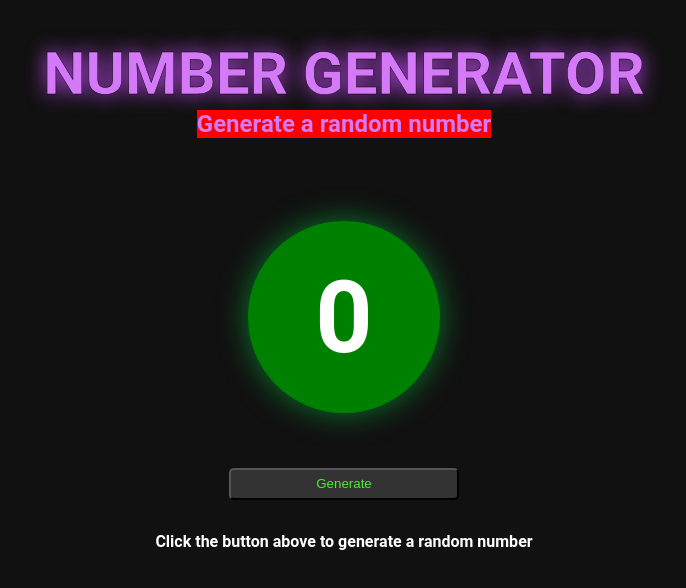
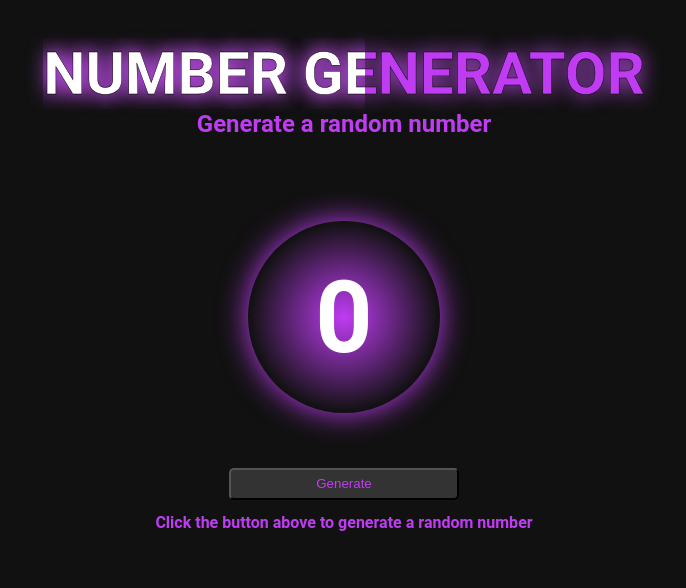
Before and after one commit to TylrPopcorn/Random-Number-Generator, a React (Vite) app: page / in a window 1280 px wide. Shown: the top 588 px of the page, without its empty margins (296-982 px from the left). Built offline with nearby package versions, Linux system fonts and the light colour scheme.

Commit message:
Styling selection

```diff
--- a/src/index.js
+++ b/src/index.js
@@ -9,11 +9,16 @@ import "./styles.css";
 
 //functions:
 import App from "./Components/App";
+//---------
+//vars:
+const TITLE = "NUMBER GENERATOR"; /*change title to whatever*/
 
 const root = ReactDOM.createRoot(document.getElementById("root"));
 root.render(
   <React.StrictMode>
-    <h1>NUMBER GENERATOR</h1>
+    <h1 className="title" data-text={TITLE}>
+      {TITLE}
+    </h1>
     <h2> Generate a random number </h2>
     <App />
   </React.StrictMode>
--- a/src/styles.css
+++ b/src/styles.css
@@ -2,8 +2,8 @@
 /* -- */
 :root {
   --width-s: 30%;
-  --text-stroke-color: rgb(196, 74, 245);
-  --main-text-color: rgb(212, 121, 248);
+  --text-stroke-color: rgb(188, 78, 231);
+  --main-text-color: rgb(191, 60, 243);
 }
 /* -- */
 /* -- */
@@ -41,7 +41,31 @@ body {
   }
 }
 
-#root h1 {
+/*CREDIT: https://www.youtube.com/watch?v=4PbgtyE0mGs*/
+#root .title::before {
+  content: attr(data-text);
+  position: absolute;
+  color: #ffffff;
+  width: 0%;
+  overflow: hidden;
+  white-space: nowrap;
+  /* border-right: 4px solid #fff; */
+  animation: animate 8s linear forwards 2s;
+}
+@keyframes animate {
+  0% {
+    width: 0%;
+  }
+  10% {
+    width: 0%;
+  }
+  70%,
+  100% {
+    width: 45%;
+  }
+}
+
+#root .title {
   font-size: 60px;
   margin-top: 3%;
   font-weight: bold;
@@ -52,7 +76,7 @@ body {
 }
 
 #root h2 {
-  background-color: red;
+  /* background-color: red; */
   margin-top: -40px;
   color: var(--main-text-color);
 }
@@ -69,18 +93,18 @@ body {
 
 .NumberArea {
   margin-top: 5%;
-  background-color: green;
+  /* background-color: var(--main-text-color); */
   height: 15vw;
   width: calc(var(--width-s) - 15%);
   border-radius: 100%;
   font-size: 100px;
-  box-shadow: 0px 0px 30px rgba(4, 221, 69, 0.5); /* Adjust the shadow as needed */
+  box-shadow: 0px 0px 30px var(--main-text-color); /* Adjust the shadow as needed */
 
-  /* background: radial-gradient(
+  background: radial-gradient(
     ellipse at center,
-    rgba(255, 255, 255, 0.8) 0%,
-    rgba(255, 255, 255, 0) 70%
-  ); */
+    var(--main-text-color) 0%,
+    rgba(19, 240, 85, 0) 70%
+  );
 
   /* Centering text vertically and horizontally */
   display: flex;
@@ -102,8 +126,13 @@ body {
 
 .GenerateButton {
   background-color: #333333;
-  color: rgb(68, 240, 46);
+  color: var(--main-text-color);
   border-radius: 5px;
   height: 50%;
   width: 60%;
 }
+
+.BottomFrame {
+  margin-top: -1.5%;
+  color: var(--main-text-color);
+}
```
Also changed, not shown: 4 other files (tests, documents, lock files or other folders).
